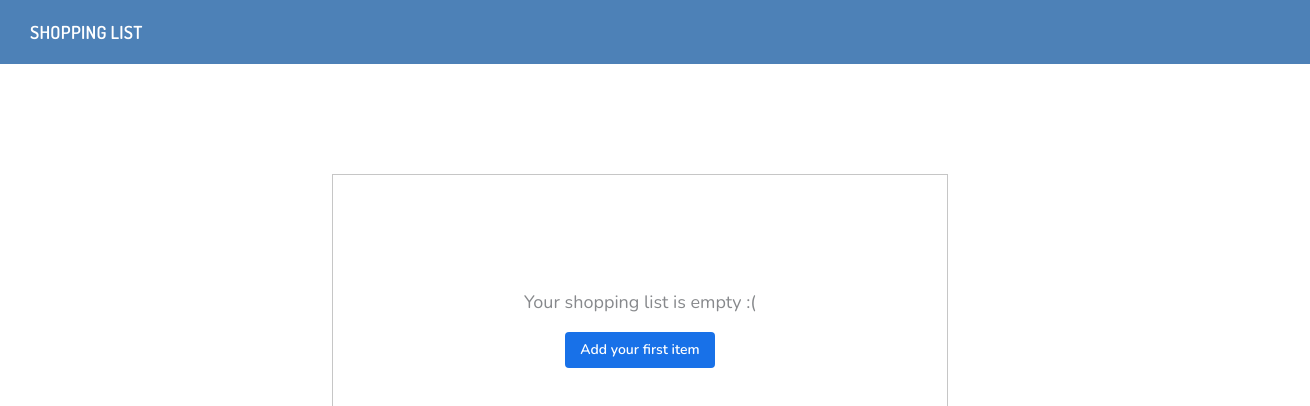
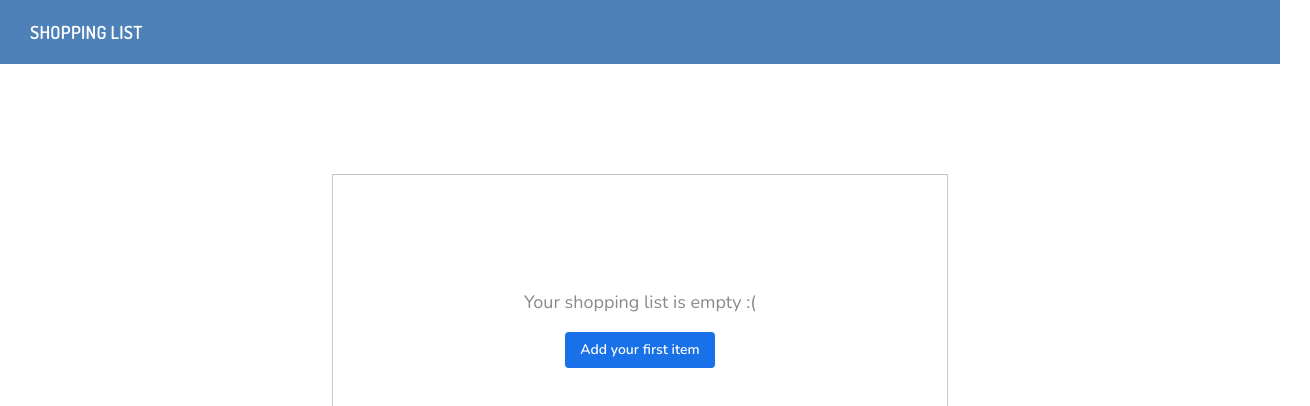
Before and after one commit to rrjoshi92/shoppinglist, a React (Create React App) app: page / in a window 1280 px wide. Shown: the top 406 px of the page, 1310 px wide, since content can reach past the window. Built offline with nearby package versions, Linux system fonts and the light colour scheme.

Commit message:
Header style clean up.

```diff
--- a/src/Components/Header/Header.styles.js
+++ b/src/Components/Header/Header.styles.js
@@ -1,7 +1,6 @@
 import styled from 'styled-components';
 export const Wrapper = styled.header`
     position: relative;
-    width: 100%;
     height: 64px;
     left: 0px;
     top: 0px;
@@ -13,7 +12,6 @@ export const Wrapper = styled.header`
 
     .header_text {
         font-family: Dosis;
-        font-style: normal;
         font-weight: 600;
         font-size: 18px;
         line-height: 23px;
```
